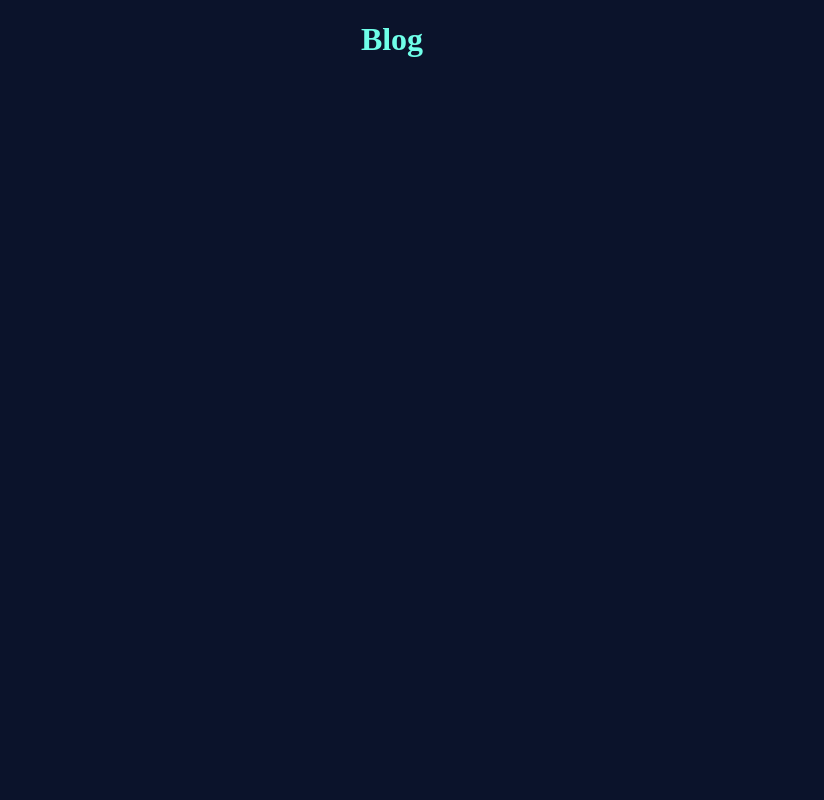
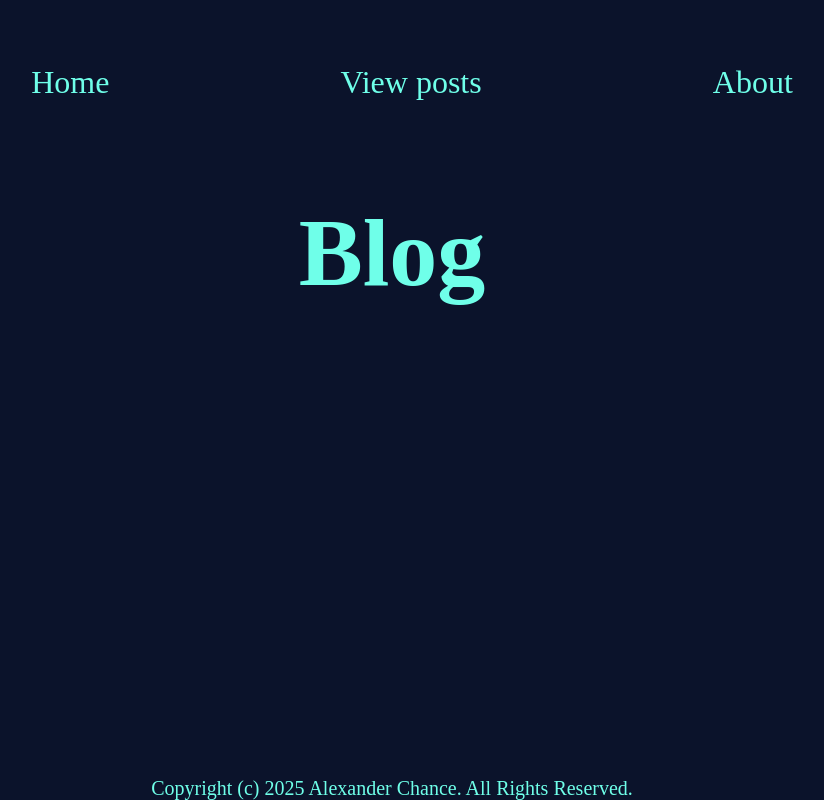
Before and after one commit to ItsAchance/blog, a plain HTML site: page public/html/index.html in a window 1280 px wide. Shown: the whole page, without its empty margins (248-1072 px from the left). Drawn offline with Linux system fonts and the light colour scheme.

Commit message:
Initial design

```diff
--- a/public/css/style.css
+++ b/public/css/style.css
@@ -1,9 +1,32 @@
 body {
     background-color: #0B132B;
     color: #6FFFE9;
+    font-size: 3rem;
 }
+
 h1 {
     display: flex;
     justify-content: center;
     align-items: center;
 }
+
+#nav-list {
+    display: flex;
+    justify-content: space-evenly;
+    align-items: center;
+    font-size: 2rem;
+}
+
+.list-item {
+    color: #6FFFE9;
+    text-decoration: none;
+}
+
+footer {
+    font-size: 20px;
+    position: fixed;
+    left: 0;
+    bottom: 0;
+    width: 100%;
+    text-align: center;
+}
--- a/public/html/index.html
+++ b/public/html/index.html
@@ -1,13 +1,26 @@
 <!DOCTYPE html>
 <html lang="en">
+
 <head>
     <meta charset="UTF-8">
     <meta name="viewport" content="width=device-width, initial-scale=1">
     <title>ByteChance</title>
     <link href="../css/style.css" rel="stylesheet">
 </head>
+
 <body>
+    <nav id="nav">
+        <ul id="nav-list">
+            <p><a href="#home" class="list-item">Home</a></p>
+            <p><a href="#view" class="list-item">View posts</a></p>
+            <p><a href="#about" class="list-item">About</a></p>
+        </ul>
+
+    </nav>
     <h1>Blog</h1>
+        <footer>
+        Copyright (c) 2025 <a href="https://alexanderchance.iusevimbtw.com/" class="list-item">Alexander Chance</a>. All Rights Reserved.
+        </footer>
+</body>
 
-    </body>
 </html>
```
Lines whose indentation alone changed are shown as unchanged.
